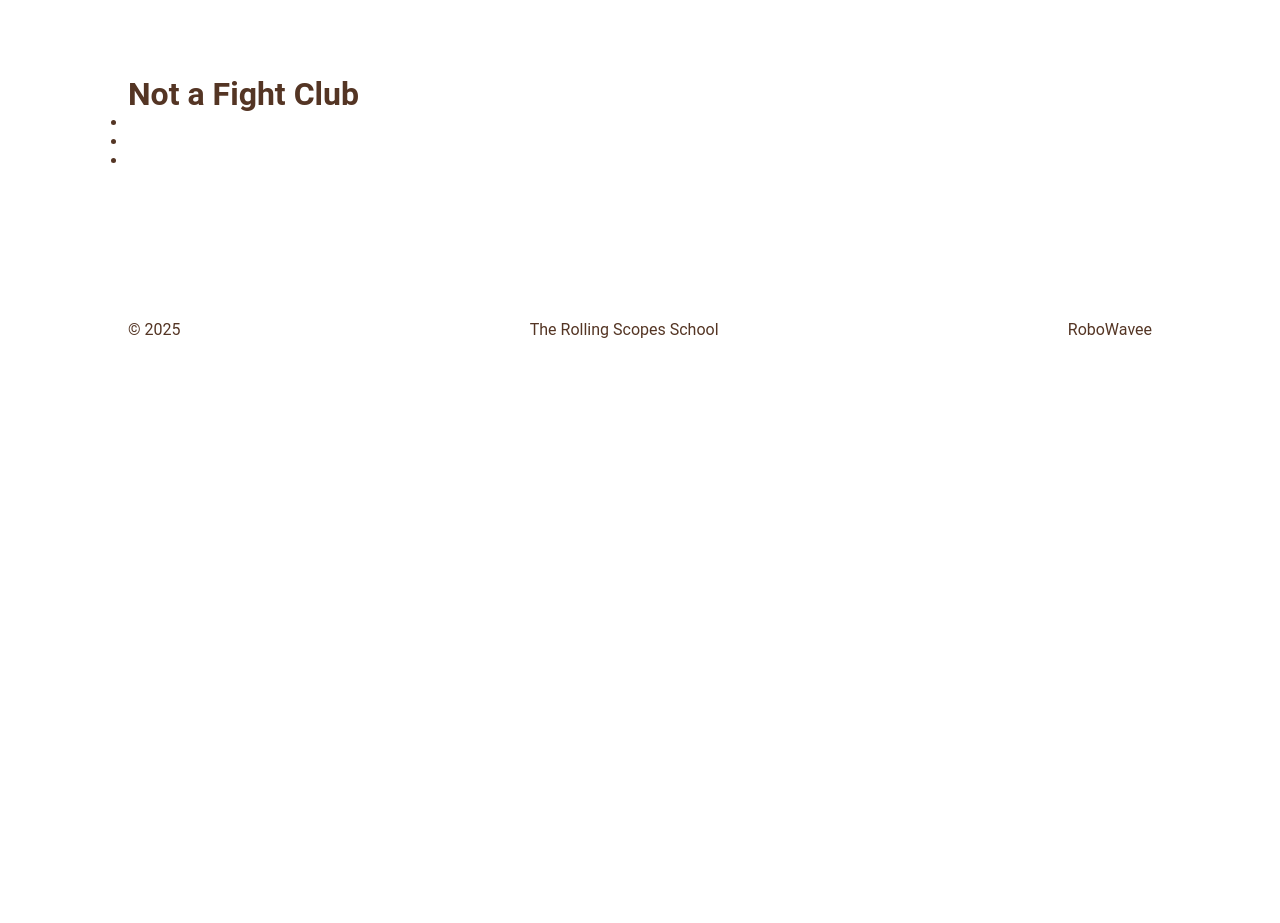
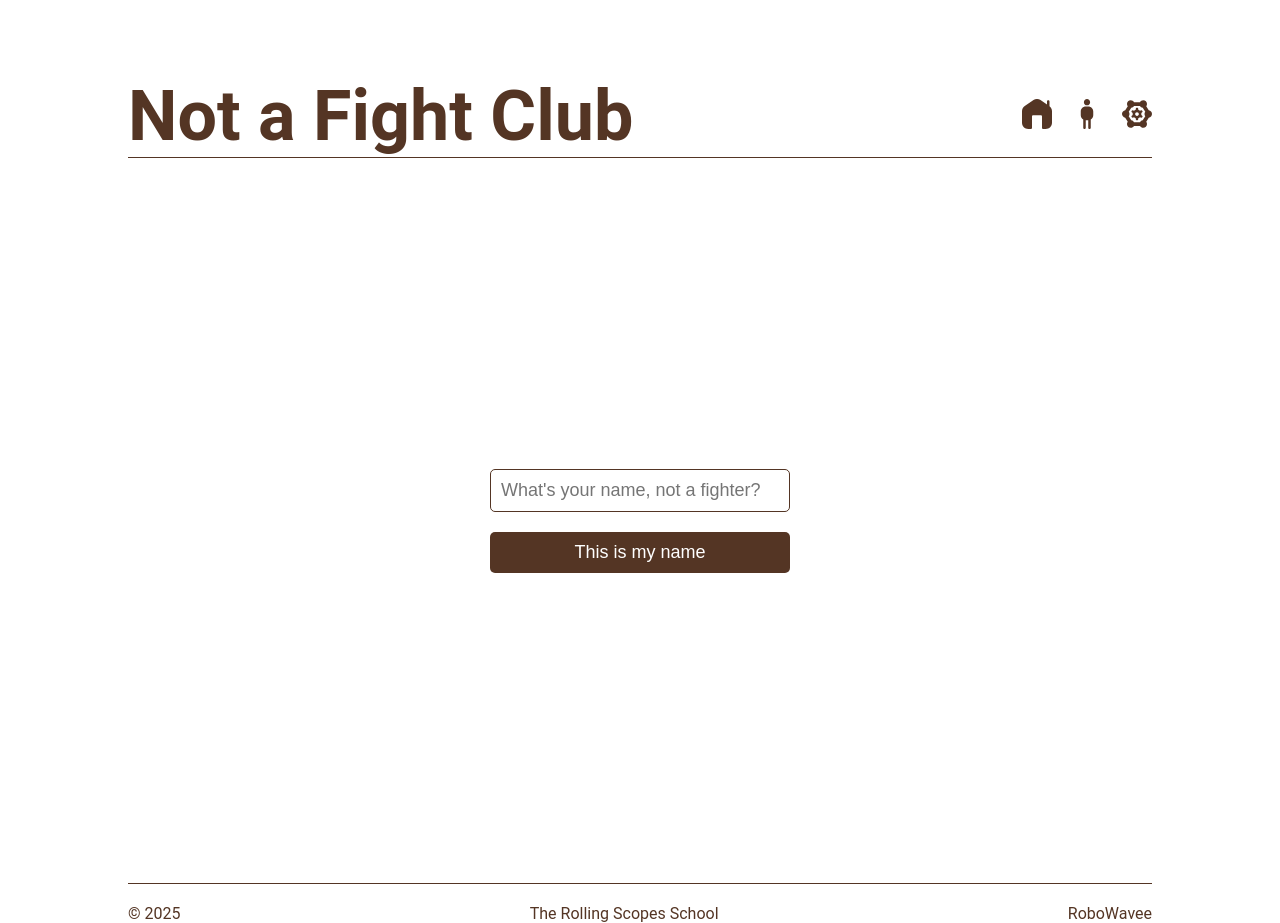
Before and after one commit to RoboWavee/not-fight-club, a plain HTML site: page index.html in a window 1280 px wide. Before the commit the page ends 800 px from the top, so only its background shows below. Drawn offline with Linux system fonts and the light colour scheme; a web font is replaced by a local one.

Commit message:
feat: finish main page

```diff
--- a/index.html
+++ b/index.html
@@ -8,24 +8,37 @@
     <title>Not a Fight Club</title>
   </head>
   <body>
-    <header id="header">
+    <header>
       <div class="wrapper_container">
         <h1>Not a Fight Club</h1>
 
         <div class="menu_header">
 
             <ul class="menu_list">
-                <li class="menu_list_item"></li>
-                <li class="menu_list_item"></li>
-                <li class="menu_list_item"></li>
+                <li class="menu_list_item">
+                     <a href="#"> <img src="assets/svg/home.svg" alt="Home"> </a>
+                </li>
+                <li class="menu_list_item">
+                    <a href="#"> <img src="assets/svg/person.svg" alt="Hero"> </a>
+                </li>
+                <li class="menu_list_item">
+                    <a href="#"> <img src="assets/svg/settings.svg" alt="Settings"> </a>
+                </li>
             </ul>
 
         </div>
      </div>
     </header>
 
-    <section id="main_sectiol">
+    <section id="main_section">
+        <div class="wrapper_container">
 
+             <form id="name_form">
+            <input type="text" id="name_input" placeholder="What's your name, not a fighter?" required>
+            <button type="submit" id="name_button">This is my name</button>
+        </form>
+
+        </div>
 
     </section>
 
--- a/style.css
+++ b/style.css
@@ -2,12 +2,11 @@
   --bg-dark: #030303;
   --bg-white: #ffffff;
   --font-boss: #a77540;
-  --font-hero: #590550;
+  --font-hero: #2d2e5d;
   --font-damage: #c83b1d;
   --font-main: #543524;
-  --font-h1: 80px;
   --font-h2: 50px;
-  --font-common: 24px;
+  --font-common: 18px;
 }
 
 * {
@@ -46,22 +45,106 @@ footer {
   margin: 0px auto;
 }
 
-h1, h2, h3, p, li, a {
-    font-family: Roboto;
+h1,
+h2,
+h3,
+p,
+li,
+a {
+  font-family: Roboto;
   color: var(--font-main);
   text-decoration: none;
+  list-style-type: none;
+}
+
+h1 {
+  font-size: 70px;
 }
 
 a:hover {
-    color: var(--font-damage);
+  color: var(--font-damage);
+}
+
+header .wrapper_container {
+  border-bottom: solid 1px var(--font-main);
+  display: flex;
+  justify-content: space-between;
+}
+
+.menu_header {
+  display: flex;
+}
+
+.menu_list {
+  display: flex;
+  justify-content: space-between;
+  align-items: center;
+  gap: 20px;
+}
+
+#main_section {
+   width: 100%;
+    height: 650px;
+    display: flex;
+    align-items: center;
+    align-content: center;
+    justify-content: center;
+    overflow: auto;
+}
+#name_form {
+  max-width: 500px;
+  margin: 50px auto;
+  text-align: center;
+  display: flex;
+  flex-direction: column;
+}
+#name_input {
+  width: 300px;
+  padding: 10px;
+  margin: 10px auto;
+  border: 1px solid var(--font-main);
+  border-radius: 5px;
+  font-size: var(--font-common);
+}
+
+#name_input:focus {
+  outline: none;
+}
+
+#name_button {
+  width: 300px;
+  padding: 10px;
+  margin: 10px auto;
+  background-color: var(--font-main);
+  color: var(--bg-white);
+  border: none;
+  border-radius: 5px;
+  font-size: var(--font-common);
+  cursor: pointer;
+  transition: 0.3s;
+}
+
+#name_button:hover {
+   background-color: var(--font-boss);
+  color: var(--bg-white);
+}
+
+#name_button:active {
+   background-color: var(--font-boss);
+  color: var(--font-main);
+  transform: scale(0.9);
+
 }
 
 
+
+footer .wrapper_container {
+  border-top: solid 1px var(--font-main);
+}
+
 .footer_list {
-  list-style-type: none;
+  padding-top: 20px;
   display: flex;
   justify-content: space-between;
   align-items: center;
-  margin-bottom: 50px;
-
 }
```
Also changed, not shown: assets/svg/home.svg (added), assets/svg/person.svg (added), assets/svg/settings.svg (added).
